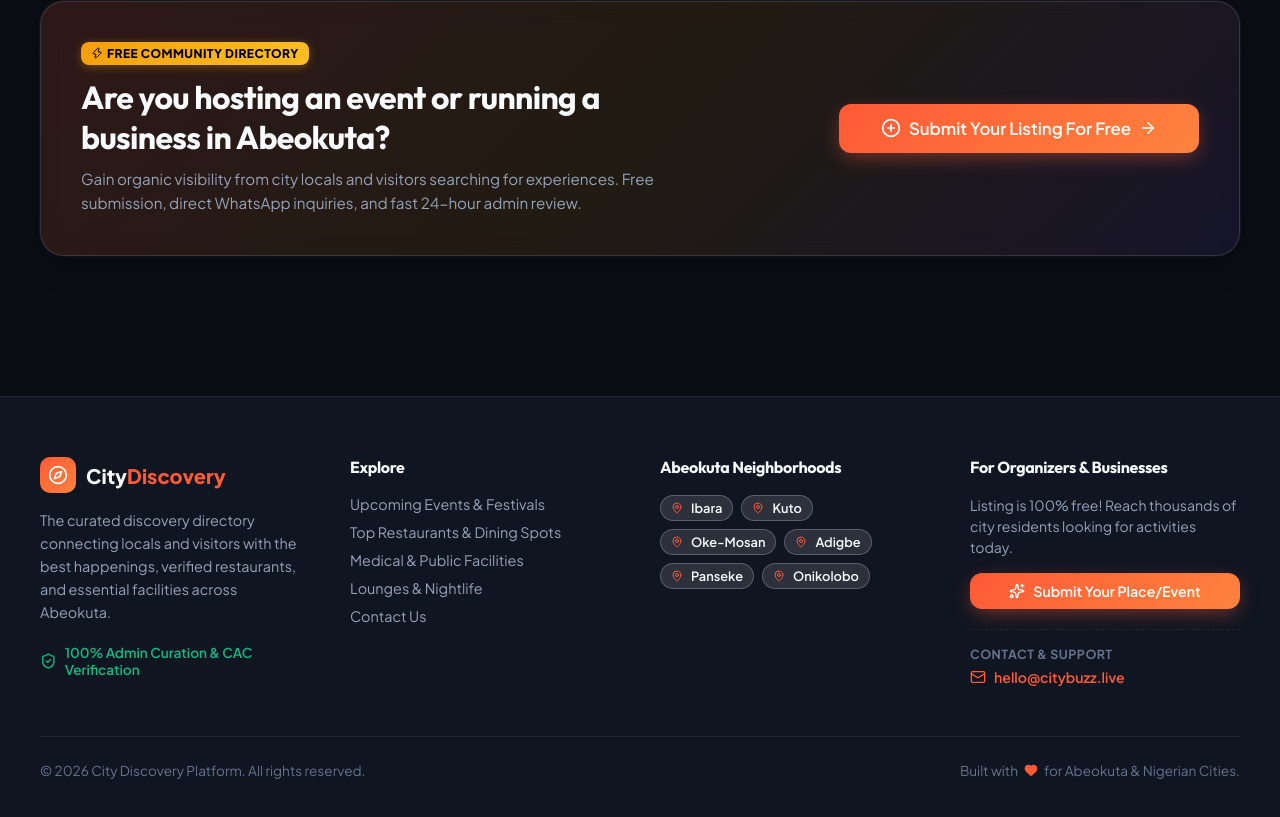
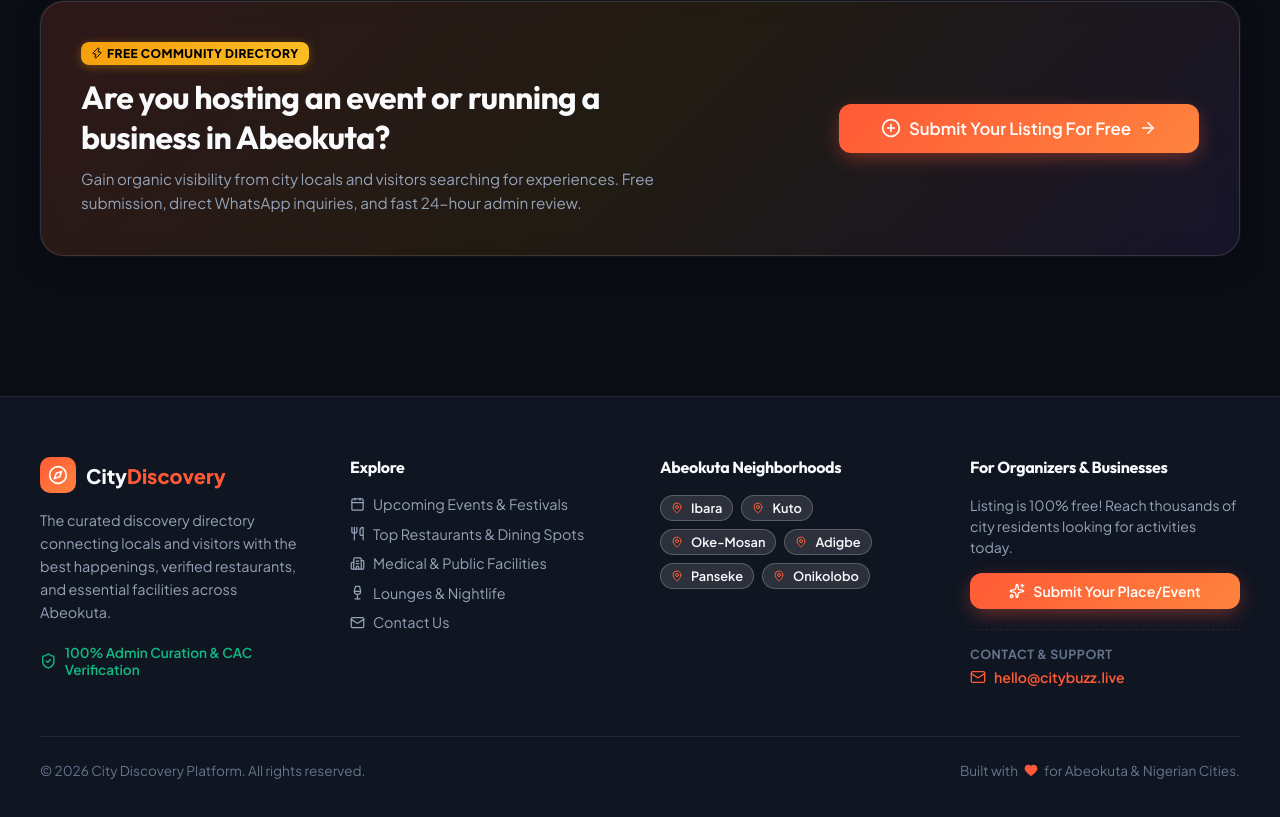
Before and after one commit to olaxy13/My-City-Frontend, a Next.js app: page / in a window 1280 px wide. Shown: the part 1009-1826 px from the top of the page. Built offline with nearby package versions, Linux system fonts and the light colour scheme; no server answers.

Commit message:
Footer: add icons to Explore links in place of removed emoji

```diff
--- a/src/components/layout/Footer.tsx
+++ b/src/components/layout/Footer.tsx
@@ -4,7 +4,7 @@ import React from 'react';
 import Link from 'next/link';
 import { usePathname } from 'next/navigation';
 import { useCity } from '@/context/CityContext';
-import { Compass, Heart, ShieldCheck, Sparkles, MapPin, Mail } from 'lucide-react';
+import { Compass, Heart, ShieldCheck, Sparkles, MapPin, Mail, Calendar, Utensils, Building2, Wine } from 'lucide-react';
 
 export default function Footer() {
   const pathname = usePathname();
@@ -72,27 +72,32 @@ export default function Footer() {
             </h4>
             <ul style={{ listStyle: 'none', display: 'flex', flexDirection: 'column', gap: '10px', fontSize: '0.9rem' }}>
               <li>
-                <Link href="/explore?type=event" style={{ color: 'var(--text-secondary)' }}>
+                <Link href="/explore?type=event" style={{ display: 'inline-flex', alignItems: 'center', gap: '8px', color: 'var(--text-secondary)' }}>
+                  <Calendar size={15} />
                   Upcoming Events & Festivals
                 </Link>
               </li>
               <li>
-                <Link href="/explore?type=restaurant" style={{ color: 'var(--text-secondary)' }}>
+                <Link href="/explore?type=restaurant" style={{ display: 'inline-flex', alignItems: 'center', gap: '8px', color: 'var(--text-secondary)' }}>
+                  <Utensils size={15} />
                   Top Restaurants & Dining Spots
                 </Link>
               </li>
               <li>
-                <Link href="/explore?type=facility" style={{ color: 'var(--text-secondary)' }}>
+                <Link href="/explore?type=facility" style={{ display: 'inline-flex', alignItems: 'center', gap: '8px', color: 'var(--text-secondary)' }}>
+                  <Building2 size={15} />
                   Medical & Public Facilities
                 </Link>
               </li>
               <li>
-                <Link href="/explore?category=nightlife" style={{ color: 'var(--text-secondary)' }}>
+                <Link href="/explore?category=nightlife" style={{ display: 'inline-flex', alignItems: 'center', gap: '8px', color: 'var(--text-secondary)' }}>
+                  <Wine size={15} />
                   Lounges & Nightlife
                 </Link>
               </li>
               <li>
-                <a href="mailto:hello@citybuzz.live" style={{ color: 'var(--text-secondary)' }}>
+                <a href="mailto:hello@citybuzz.live" style={{ display: 'inline-flex', alignItems: 'center', gap: '8px', color: 'var(--text-secondary)' }}>
+                  <Mail size={15} />
                   Contact Us
                 </a>
               </li>
```
